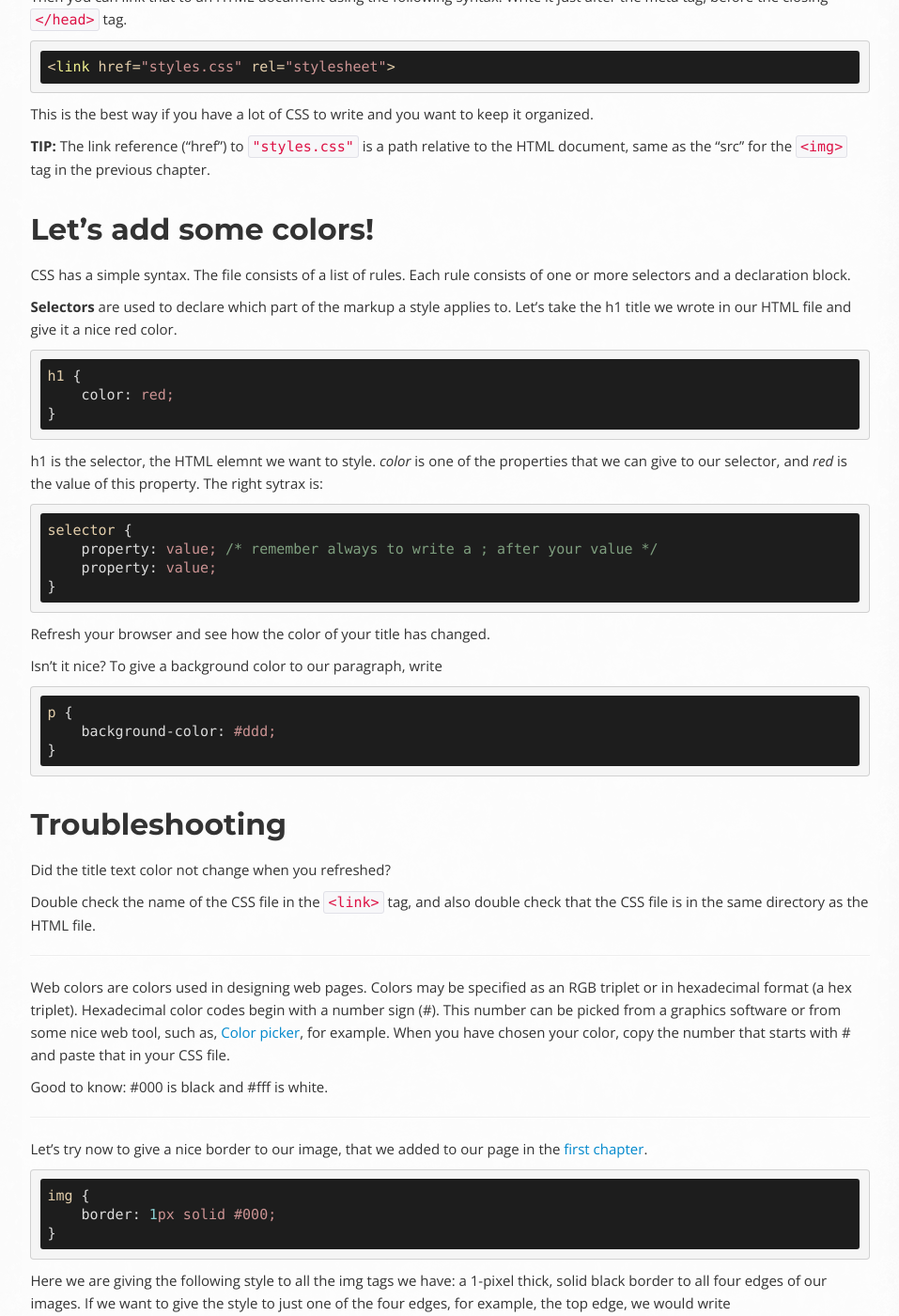
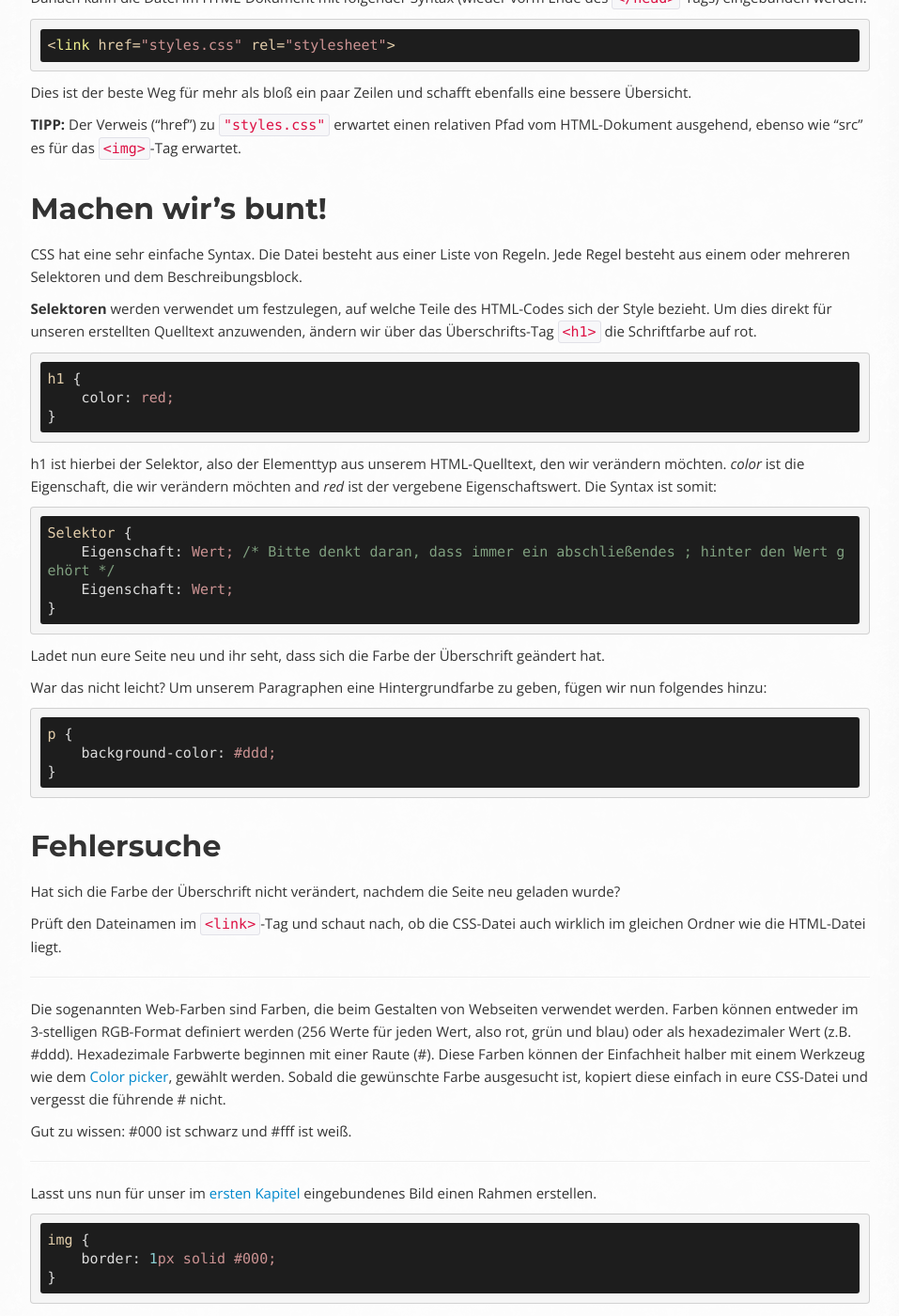
Before and after one commit to OpenTechSchool/html-css-beginners, a Jekyll site: the page built from core/style.md, in a window 1280 px wide and 1400 px high, scrolled down 623 px. Shown: the whole window at 94% size, without its empty margins (314-1271 px from the left). Built offline with Jekyll 4.4.1, drawn with Linux system fonts in a browser that asks for light colours; Markdown is read by kramdown in place of the engine named in the settings; some of the changed text lies outside the part shown.

Commit message:
update: translated to German

```diff
--- a/core/style.md
+++ b/core/style.md
@@ -1,105 +1,93 @@
 ---
 
 layout: ots
-title: Your first styled Hello World!
+title: Dein erster Hello World Entwuf!
 
 ---
 
-## Writing CSS
+## Wie man CSS schreibt
 
-There are two ways to write CSS for a document.
+Es gibt zwei Wege, um CSS in einem Dokument einzubauen.
 
-An internal CSS code can be typed in the head section of the code.
-The coding starts with the style tag, written just before the closing
-`</head>` tag.
+CSS kann direkt in den head des Codes eingebunden werden, indem es vom style-Tag umschlossen wird. Es sollte direkt vorm Ende des `</head>`-Tags eingebunden werden.
 
     <style type="text/css">
         ....
     </style>
 
-This way is good when you do not have many styles. In such a case, it is easier
-to refer to because the browser has no need to load another file.
+Diese Möglichkeit bietet sich an, wenn es nur wenig Inhalt im `<style>`-Tag gibt. In diesem Fall muss auf keine andere Datei verlinkt werden und der Browser muss keine Dateien nachladen.
 
-The second way to write CSS for a document is with an "external" CSS  file.
+In der zweiten Möglichkeit wird der CSS style in eine externe Datei ausgelagert.
 
-Open a new file in your editor and save it with a .CSS extension in the same
-directory as your HTML file (give it a name like `styles.css` for now.)
+Erstellt ein externes Stylesheet, indem ihr in eurem Editor eine neue Datei mit der Endung ".css" im gleichen Verzeichnis eures HTML-Dokuments anlegt. (Nennt es z.B. `styles.css`.)
 
-Then you can link that to an HTML document using the following syntax.
-Write it just after the meta tag, before the closing `</head>` tag.
+Danach kann die Datei im HTML-Dokument mit folgender Syntax (wieder vorm Ende des `</head>`-Tags) eingebunden werden:
 
     <link href="styles.css" rel="stylesheet">
 
-This is the best way if you have a lot of CSS to write and you want to
-keep it organized.
+Dies ist der beste Weg für mehr als bloß ein paar Zeilen und schafft ebenfalls eine bessere Übersicht.
 
-**TIP:** The link reference ("href") to `"styles.css"` is a path relative
-to the HTML document, same as the "src" for the `<img>` tag in the previous
-chapter.
+**TIPP:** Der Verweis ("href") zu `"styles.css"` erwartet einen relativen Pfad vom HTML-Dokument ausgehend, ebenso wie "src" es für das `<img>`-Tag erwartet.
 
-## Let's add some colors!
+## Machen wir's bunt!
 
-CSS has a simple syntax.
-The file consists of a list of rules. Each rule consists of one or more
-selectors and a declaration block.
+CSS hat eine sehr einfache Syntax.
+Die Datei besteht aus einer Liste von Regeln. Jede Regel besteht aus einem oder mehreren Selektoren und dem Beschreibungsblock.
 
-**Selectors** are used to declare which part of the markup a style applies to.
-Let's take the h1 title we wrote in our HTML file and give it a nice red color.
+**Selektoren** werden verwendet um festzulegen, auf welche Teile des HTML-Codes sich der Style bezieht.
+Um dies direkt für unseren erstellten Quelltext anzuwenden, ändern wir über das Überschrifts-Tag `<h1>` die Schriftfarbe auf rot.
 
     h1 {
         color: red;
     }
 
-h1 is the selector, the HTML elemnt we want to style.
-*color* is one of the properties that we can give to our selector, and *red* is the
-value of this property.
-The right sytrax is:
+h1 ist hierbei der Selektor, also der Elementtyp aus unserem HTML-Quelltext, den wir verändern möchten.
+*color* ist die Eigenschaft, die wir verändern möchten and *red* ist der vergebene Eigenschaftswert.
+Die Syntax ist somit:
 
-    selector {
-        property: value; /* remember always to write a ; after your value */
-        property: value;
+    Selektor {
+        Eigenschaft: Wert; /* Bitte denkt daran, dass immer ein abschließendes ; hinter den Wert gehört */
+        Eigenschaft: Wert;
     }
 
-Refresh your browser and see how the color of your title has changed.
+Ladet nun eure Seite neu und ihr seht, dass sich die Farbe der Überschrift geändert hat.
 
-Isn't it nice?
-To give a background color to our paragraph, write
+War das nicht leicht?
+Um unserem Paragraphen eine Hintergrundfarbe zu geben, fügen wir nun folgendes hinzu:
 
     p {
         background-color: #ddd;
     }
 
-## Troubleshooting
+## Fehlersuche
 
-Did the title text color not change when you refreshed?
+Hat sich die Farbe der Überschrift nicht verändert, nachdem die Seite neu geladen wurde?
 
-Double check the name of the CSS file in the `<link>` tag, and also
-double check that the CSS file is in the same directory as the HTML
-file.
+Prüft den Dateinamen im `<link>`-Tag und schaut nach, ob die CSS-Datei auch wirklich im gleichen Ordner wie die HTML-Datei liegt.
 
 ******
 
-Web colors are colors used in designing web pages.
-Colors may be specified as an RGB triplet or in hexadecimal format (a hex triplet).
-Hexadecimal color codes begin with a number sign (#).
-This number can be picked from a graphics software or from some nice web tool, such as, [Color picker](http://www.colorpicker.com/), for example.
-When you have chosen your color, copy the number that starts with # and paste that in your CSS file.
+Die sogenannten Web-Farben sind Farben, die beim Gestalten von Webseiten verwendet werden.
+Farben können entweder im 3-stelligen RGB-Format definiert werden (256 Werte für jeden Wert, also rot, grün und blau) oder als hexadezimaler Wert (z.B. #ddd).
+Hexadezimale Farbwerte beginnen mit einer Raute (#).
+Diese Farben können der Einfachheit halber mit einem Werkzeug wie dem [Color picker](http://www.colorpicker.com/), gewählt werden.
+Sobald die gewünschte Farbe ausgesucht ist, kopiert diese einfach in eure CSS-Datei und vergesst die führende # nicht.
 
-Good to know: #000 is black and #fff is white.
+Gut zu wissen: #000 ist schwarz und #fff ist weiß.
 
 ******
 
-Let's try now to give a nice border to our image, that we added to our page in the [first chapter](structure.md).
+Lasst uns nun für unser im [ersten Kapitel](structure.md) eingebundenes Bild einen Rahmen erstellen.
 
     img {
         border: 1px solid #000;
     }
 
-Here we are giving the following style to all the img tags we have: a 1-pixel thick, solid black border to all four edges of our images.
-If we want to give the style to just one of the four edges, for example, the top edge, we would write
+Somit haben wir für alle eingebundenen Bilder die folgenden Werte des Rahmens vergeben: 1-pixel Dicke, durchgängiger Strich (solid) in Schwarz. Dieser Rahmen wird um alle vier Ränder des Bildes gezogen.
+Wenn wir den Rahmen nur an einem der 4 Ränder haben möchten, so könnten wir das wie nachfolgend angegeben z.B. für den oberen Rand erstellen:
 
     img {
         border-top: 1px solid #000;
     }
 
-**Look at the [CSS cheat sheet](http://coding.smashingmagazine.com/2009/07/13/css-3-cheat-sheet-pdf/) and give some more styles to your images.**
+**Zusätzlich hilft auch ein [CSS cheat sheet](http://coding.smashingmagazine.com/2009/07/13/css-3-cheat-sheet-pdf/) für eine Eigenschaftsübersicht weiter.**
```
